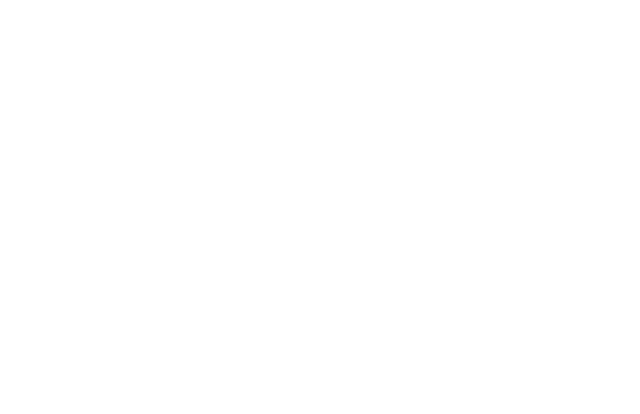
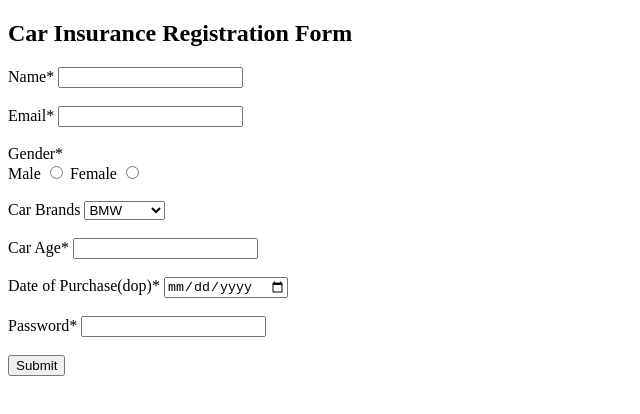
Before and after one commit to acciojob/car-insurance-form-wambexper, a website: page main.html in a window 1280 px wide. Shown: the whole page, without its empty margins (0-640 px from the left). Drawn offline with Linux system fonts and the light colour scheme.

Commit message:
created a submission

```diff
--- a/main.html
+++ b/main.html
@@ -1,16 +1,41 @@
 <!DOCTYPE html>
+<html>
+<head>
+  <title>Car Insurance Registration Form</title>
+</head>
+<body>
+  <h2>Car Insurance Registration Form</h2>
+  <form method="post">
+    <label for="name">Name*</label>
+    <input type="text" id="name" required><br><br>
 
-<html>
+    <label for="email">Email*</label>
+    <input type="email" id="email" required><br><br>
 
-<head>
-	<link rel="stylesheet" href="styles.css">
-</head>
+    <label>Gender*</label><br>
+    <label for="male">Male</label>
+    <input type="radio" id="male" name="gender" required>
 
-<body>
-	<!-- the entire body must be written by student -->
-    <script type="text/javascript" src="./script.js">
-</script>
+    <label for="female">Female</label>
+    <input type="radio" id="female" name="gender" required><br><br>
 
+    <label for="cars">Car Brands</label>
+    <select id="cars">
+      <option value="BMW">BMW</option>
+      <option value="Audi">Audi</option>
+      <option value="Mercedes">Mercedes</option>
+    </select><br><br>
+
+    <label for="carage">Car Age*</label>
+    <input type="number" id="carage" required><br><br>
+
+    <label for="dop">Date of Purchase(dop)*</label>
+    <input type="date" id="dop" required><br><br>
+
+    <label for="password">Password*</label>
+    <input type="password" id="password" required><br><br>
+
+    <button type="submit">Submit</button>
+  </form>
 </body>
-
 </html>
```
